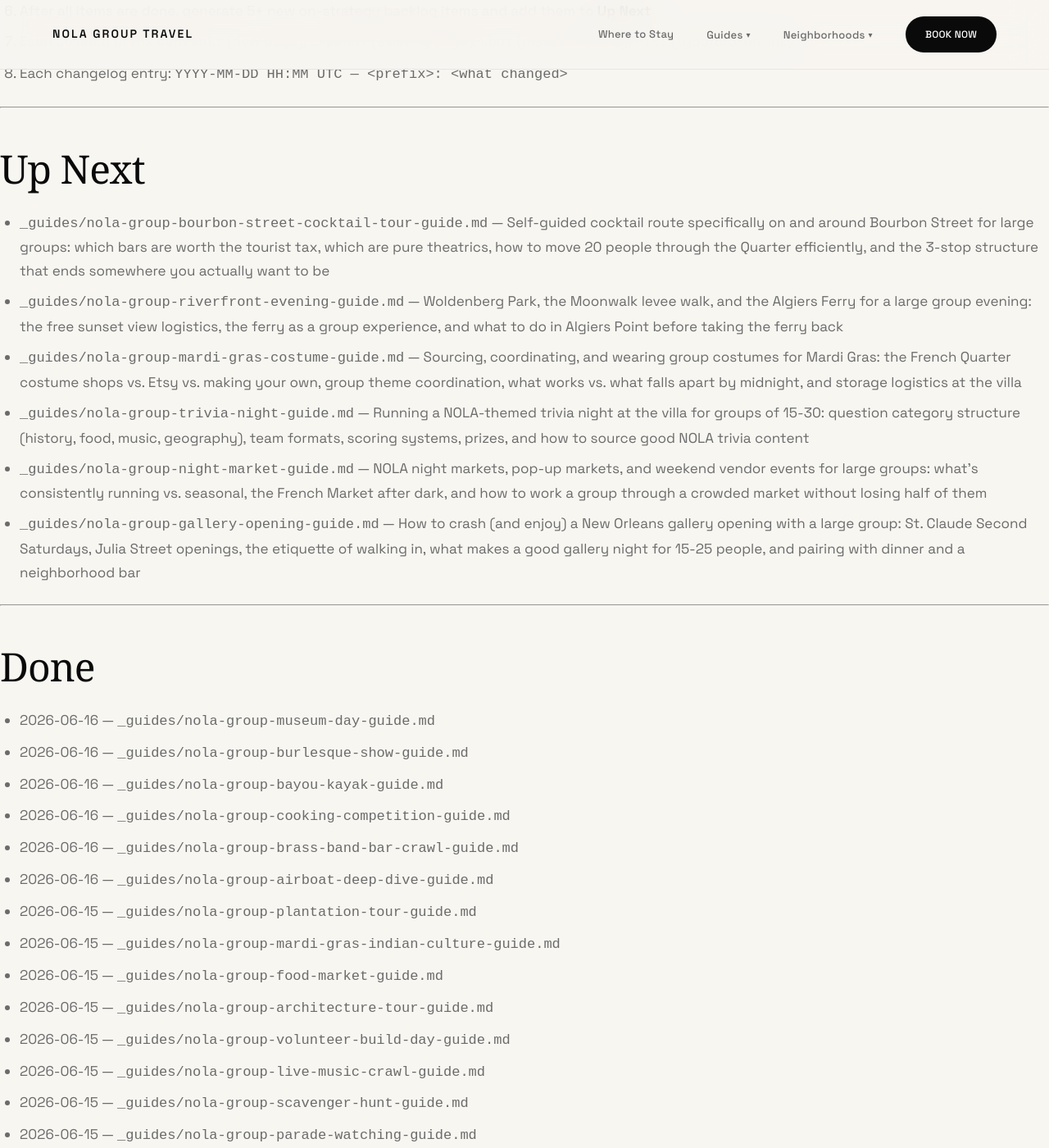
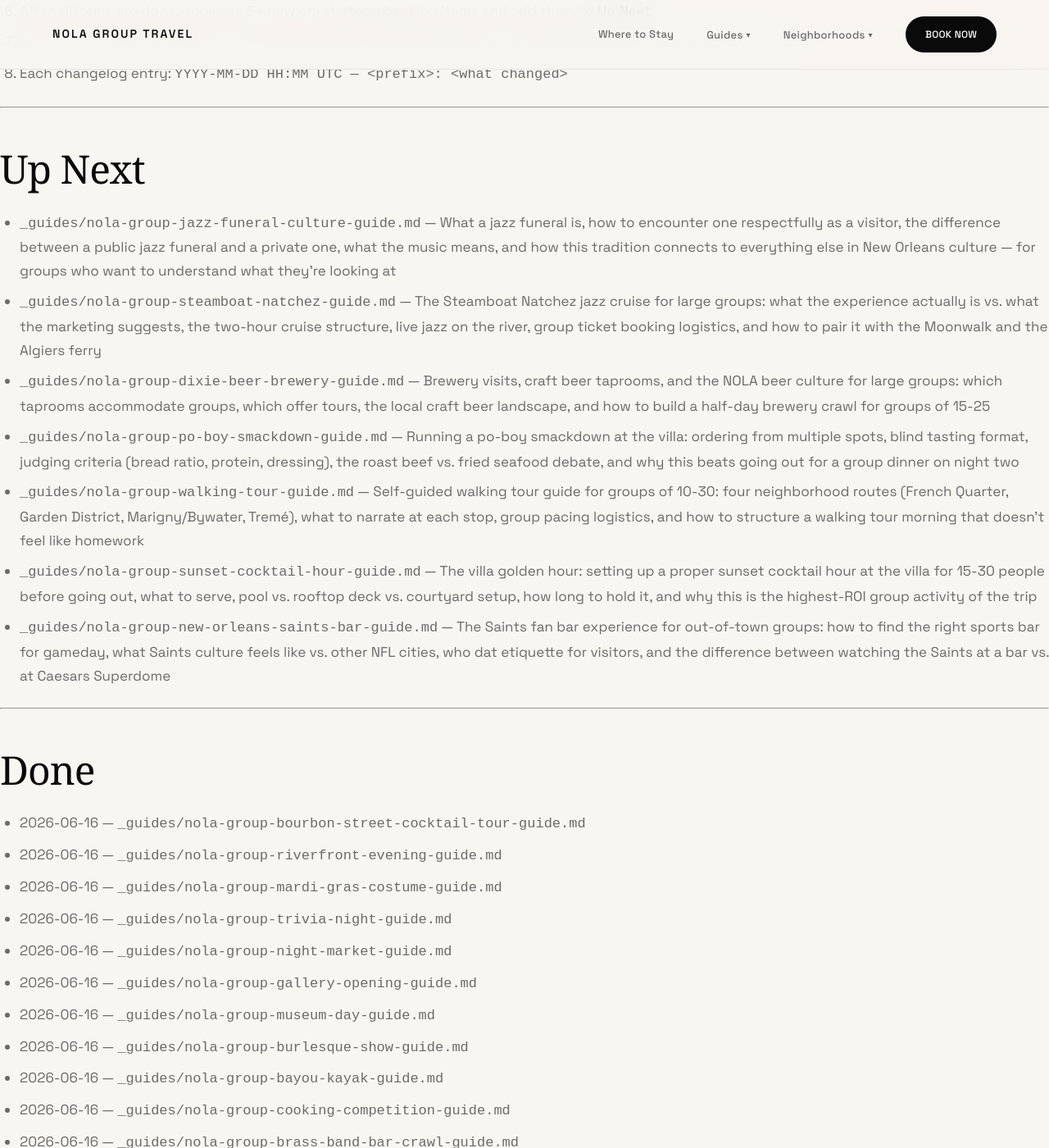
Before and after one commit to sjworth-dev/nola-group-travel, a Jekyll site: the page built from ROADMAP.md, in a window 1280 px wide and 1400 px high, scrolled down 3609 px. Shown: the whole window at 82% size. Built offline with Jekyll 4.4.1, drawn with Linux system fonts in a browser that asks for light colours; some web fonts are replaced; our own code applies the rules of GitHub Pages for plain Markdown files.

Commit message:
content: move 6 completed guides to Done, add 7 new Up Next items
All 6 Up Next guides shipped this session. Added 7 new on-strategy backlog items covering jazz funeral culture, Steamboat Natchez, brewery visits, po-boy smackdown, walking tours, villa sunset cocktail hour, and Saints fan bar experience.

```diff
--- a/ROADMAP.md
+++ b/ROADMAP.md
@@ -99,17 +99,24 @@ New guides go in `_guides/<slug>.md`. New neighborhood pages go in `_neighborhoo
 
 ## Up Next
 
-- `_guides/nola-group-bourbon-street-cocktail-tour-guide.md` — Self-guided cocktail route specifically on and around Bourbon Street for large groups: which bars are worth the tourist tax, which are pure theatrics, how to move 20 people through the Quarter efficiently, and the 3-stop structure that ends somewhere you actually want to be
-- `_guides/nola-group-riverfront-evening-guide.md` — Woldenberg Park, the Moonwalk levee walk, and the Algiers Ferry for a large group evening: the free sunset view logistics, the ferry as a group experience, and what to do in Algiers Point before taking the ferry back
-- `_guides/nola-group-mardi-gras-costume-guide.md` — Sourcing, coordinating, and wearing group costumes for Mardi Gras: the French Quarter costume shops vs. Etsy vs. making your own, group theme coordination, what works vs. what falls apart by midnight, and storage logistics at the villa
-- `_guides/nola-group-trivia-night-guide.md` — Running a NOLA-themed trivia night at the villa for groups of 15-30: question category structure (history, food, music, geography), team formats, scoring systems, prizes, and how to source good NOLA trivia content
-- `_guides/nola-group-night-market-guide.md` — NOLA night markets, pop-up markets, and weekend vendor events for large groups: what's consistently running vs. seasonal, the French Market after dark, and how to work a group through a crowded market without losing half of them
-- `_guides/nola-group-gallery-opening-guide.md` — How to crash (and enjoy) a New Orleans gallery opening with a large group: St. Claude Second Saturdays, Julia Street openings, the etiquette of walking in, what makes a good gallery night for 15-25 people, and pairing with dinner and a neighborhood bar
+- `_guides/nola-group-jazz-funeral-culture-guide.md` — What a jazz funeral is, how to encounter one respectfully as a visitor, the difference between a public jazz funeral and a private one, what the music means, and how this tradition connects to everything else in New Orleans culture — for groups who want to understand what they're looking at
+- `_guides/nola-group-steamboat-natchez-guide.md` — The Steamboat Natchez jazz cruise for large groups: what the experience actually is vs. what the marketing suggests, the two-hour cruise structure, live jazz on the river, group ticket booking logistics, and how to pair it with the Moonwalk and the Algiers ferry
+- `_guides/nola-group-dixie-beer-brewery-guide.md` — Brewery visits, craft beer taprooms, and the NOLA beer culture for large groups: which taprooms accommodate groups, which offer tours, the local craft beer landscape, and how to build a half-day brewery crawl for groups of 15-25
+- `_guides/nola-group-po-boy-smackdown-guide.md` — Running a po-boy smackdown at the villa: ordering from multiple spots, blind tasting format, judging criteria (bread ratio, protein, dressing), the roast beef vs. fried seafood debate, and why this beats going out for a group dinner on night two
+- `_guides/nola-group-walking-tour-guide.md` — Self-guided walking tour guide for groups of 10-30: four neighborhood routes (French Quarter, Garden District, Marigny/Bywater, Tremé), what to narrate at each stop, group pacing logistics, and how to structure a walking tour morning that doesn't feel like homework
+- `_guides/nola-group-sunset-cocktail-hour-guide.md` — The villa golden hour: setting up a proper sunset cocktail hour at the villa for 15-30 people before going out, what to serve, pool vs. rooftop deck vs. courtyard setup, how long to hold it, and why this is the highest-ROI group activity of the trip
+- `_guides/nola-group-new-orleans-saints-bar-guide.md` — The Saints fan bar experience for out-of-town groups: how to find the right sports bar for gameday, what Saints culture feels like vs. other NFL cities, who dat etiquette for visitors, and the difference between watching the Saints at a bar vs. at Caesars Superdome
 
 ---
 
 ## Done
 
+- 2026-06-16 — `_guides/nola-group-bourbon-street-cocktail-tour-guide.md`
+- 2026-06-16 — `_guides/nola-group-riverfront-evening-guide.md`
+- 2026-06-16 — `_guides/nola-group-mardi-gras-costume-guide.md`
+- 2026-06-16 — `_guides/nola-group-trivia-night-guide.md`
+- 2026-06-16 — `_guides/nola-group-night-market-guide.md`
+- 2026-06-16 — `_guides/nola-group-gallery-opening-guide.md`
 - 2026-06-16 — `_guides/nola-group-museum-day-guide.md`
 - 2026-06-16 — `_guides/nola-group-burlesque-show-guide.md`
 - 2026-06-16 — `_guides/nola-group-bayou-kayak-guide.md`
@@ -469,6 +476,12 @@ New guides go in `_guides/<slug>.md`. New neighborhood pages go in `_neighborhoo
 2026-06-14 12:15 UTC — content: add _guides/nola-group-axe-throwing-guide.md — axe throwing, rage rooms, and competitive activity guide for groups of 10-30 with tournament formats and evening structure
 2026-06-14 12:30 UTC — content: add _guides/nola-group-riverboat-casino-cruise-guide.md — riverboat vs. land casino decision, villa poker tournament setup, and waterfront gambling evening structure for groups of 10-30
 2026-06-14 12:45 UTC — content: add _guides/nola-group-beer-garden-guide.md — beer gardens, outdoor bar courtyards, and open-air drinking venues for groups of 20+ with neighborhood guide and seasonal reality
+2026-06-16 12:00 UTC — content: add _guides/nola-group-bourbon-street-cocktail-tour-guide.md — Bourbon Street cocktail tour for large groups: which bars are worth it, how to move 20 people through the Quarter, and the 3-stop structure that ends on Frenchmen Street
+2026-06-16 12:10 UTC — content: add _guides/nola-group-riverfront-evening-guide.md — Moonwalk levee walk, Algiers Ferry crossing, and Algiers Point for groups of 10-30: a free evening on the Mississippi most visitors miss
+2026-06-16 12:20 UTC — content: add _guides/nola-group-mardi-gras-costume-guide.md — Mardi Gras group costume guide: sourcing, theme coordination, what survives the night, and villa staging logistics for groups of 15-30
+2026-06-16 12:30 UTC — content: add _guides/nola-group-trivia-night-guide.md — NOLA-themed villa trivia night guide: question category structure, team formats, scoring systems, and prize mechanics for groups of 15-30
+2026-06-16 12:40 UTC — content: add _guides/nola-group-night-market-guide.md — NOLA night markets and pop-up vendor events: French Market after dark, St. Claude Second Saturdays, split-and-reconvene group navigation for 10-30 people
+2026-06-16 12:50 UTC — content: add _guides/nola-group-gallery-opening-guide.md — Gallery opening guide for large groups: St. Claude Second Saturdays, Julia Street Fridays, walk-in etiquette, group size management, and pairing with dinner and a neighborhood bar
 2026-06-16 10:00 UTC — content: add _guides/nola-group-museum-day-guide.md — WWII Museum, NOMA, Ogden, Backstreet Cultural Museum group logistics and full-day structure for groups of 10-30
 2026-06-16 10:20 UTC — content: add _guides/nola-group-burlesque-show-guide.md — burlesque and cabaret venue guide, tipping culture, show formats, and full evening structure for groups of 10-30
 2026-06-16 10:40 UTC — content: add _guides/nola-group-bayou-kayak-guide.md — Bayou St. John kayaking for large groups: rental logistics, guided vs. self-guided, wildlife, City Park morning structure
```
